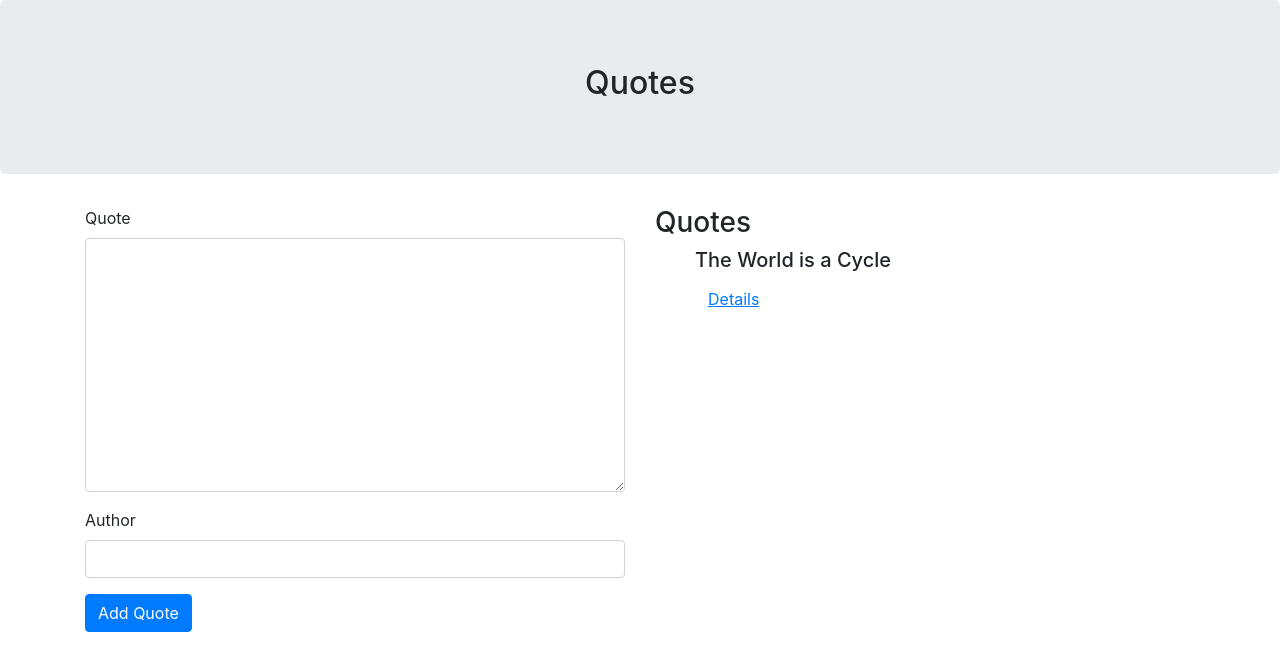
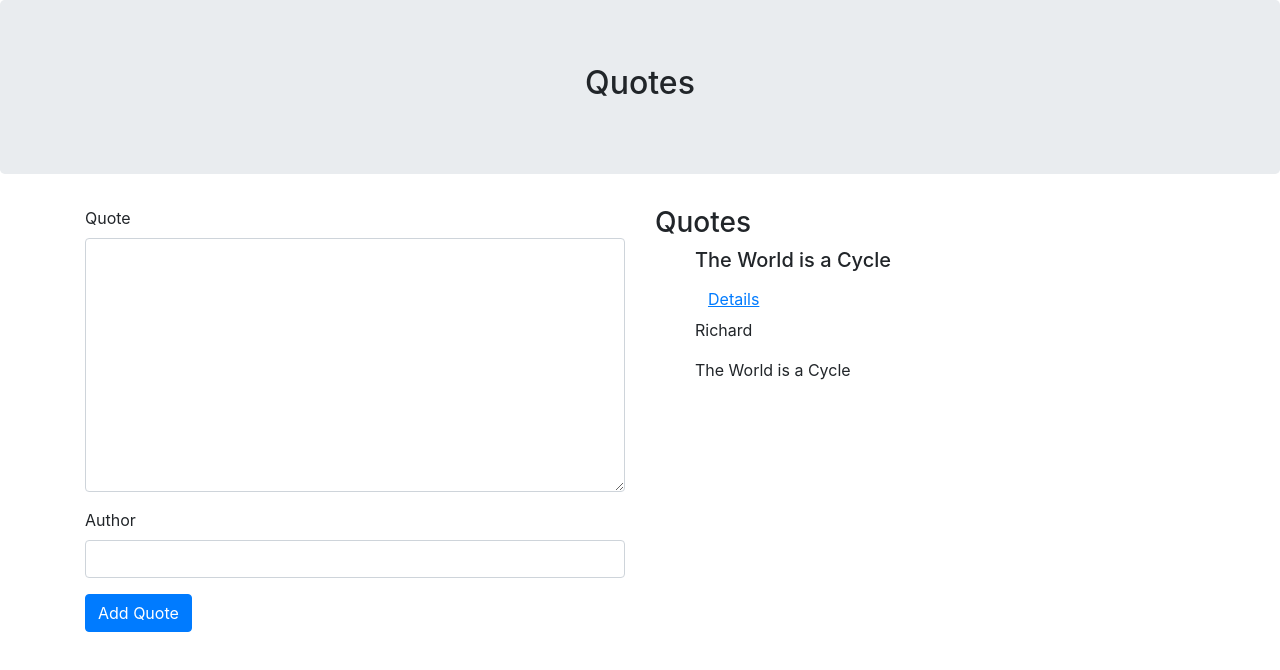
Before and after one commit to DevWaweru/Quotes, an Angular app: page / in a window 1280 px wide. Both pictures are taken after a click on the button "Details". Shown: the top 670 px of the page. Built offline with nearby package versions, Linux system fonts and the light colour scheme.

Commit message:
Emitting the author to the quotes-details component

```diff
--- a/src/app/quotes-details/quotes-details.component.html
+++ b/src/app/quotes-details/quotes-details.component.html
@@ -1,3 +1,2 @@
-<p>
-  quotes-details works!
-</p>
+<p>{{quotes.author}}</p>
+<p>{{quotes.txtQuote}}</p>
--- a/src/app/quotes-details/quotes-details.component.ts
+++ b/src/app/quotes-details/quotes-details.component.ts
@@ -1,4 +1,5 @@
-import { Component, OnInit } from '@angular/core';
+import { Component, OnInit, Input } from '@angular/core';
+import { Quotes } from '../quotes';
 
 @Component({
   selector: 'app-quotes-details',
@@ -7,6 +8,8 @@ import { Component, OnInit } from '@angular/core';
 })
 export class QuotesDetailsComponent implements OnInit {
 
+  @Input() quotes:Quotes;
+
   constructor() { }
 
   ngOnInit() {
--- a/src/app/quotes-form/quotes-form.component.html
+++ b/src/app/quotes-form/quotes-form.component.html
@@ -1,7 +1,7 @@
 <form (ngSubmit)='submitQuote(quoteForm)' #quoteForm='ngForm'>
   <div class="form-group">
     <label for="quote">Quote</label>
-    <textarea id="quote" class="form-control" cols="30" rows="10" [(ngModel)]="newQuoteForm.quote" name="quote" #quote="ngModel" required></textarea>
+    <textarea id="quote" class="form-control" cols="30" rows="10" [(ngModel)]="newQuoteForm.txtQuote" name="txtQuote" #txtQuote="ngModel" required></textarea>
   </div>
   <div class="form-group">
     <label for="author">Author</label>
--- a/src/app/quotes-form/quotes-form.component.ts
+++ b/src/app/quotes-form/quotes-form.component.ts
@@ -17,7 +17,7 @@ export class QuotesFormComponent implements OnInit {
     // this.newQuoteForm.push(new Quotes(newOne.value.id++,newOne.value.author,newOne.value.author));
     // console.log(this.newQuoteForm);
     // this.newQuoteForm.push(newOne);
-    this.addNewQuote.emit(new Quotes(newOne.value.id++,newOne.value.author,newOne.value.author))
+    this.addNewQuote.emit(new Quotes(newOne.value.id++,newOne.value.author,newOne.value.txtQuote));
     newOne.reset();
   }
 
--- a/src/app/quotes/quotes.component.html
+++ b/src/app/quotes/quotes.component.html
@@ -11,10 +11,10 @@
       <h3>Quotes</h3>
 
       <ol>
-        <div *ngFor="let quoteID of newQuotes">
-          <h5>{{quoteID.txtQuote}}</h5>
-          <button class="btn btn-link">Details</button>
-
+        <div *ngFor="let quoteID of newQuotes; let i = index">
+          <h5 id="{{i}}">{{quoteID.txtQuote}}</h5>
+          <button class="btn btn-link" (click)="detailsToggle(i)">Details</button>
+          <app-quotes-details *ngIf="quoteID.showDetails" [quotes]='quoteID'></app-quotes-details>
         </div>
       </ol>
 
--- a/src/app/quotes/quotes.component.ts
+++ b/src/app/quotes/quotes.component.ts
@@ -10,12 +10,17 @@ export class QuotesComponent implements OnInit {
 
   newQuotes = [new Quotes(1,"Richard","The World is a Cycle")];
 
+  detailsToggle(index){
+    this.newQuotes[index].showDetails=!this.newQuotes[index].showDetails;
+  }
   addQuote(quote){
-    // let quoteslength = this.newQuotes.length;
-    // quote.id = quoteslength+1;
+    let quoteslength = this.newQuotes.length;
+    quote.id = quoteslength+1;
     // console.log(quote);
     this.newQuotes.push(quote);
-    console.log(this.newQuotes);
+    // console.log(this.newQuotes);
+    console.log(quote);
+    // console.log(quote.txtQuote);
   }
   constructor() { }
 
```
